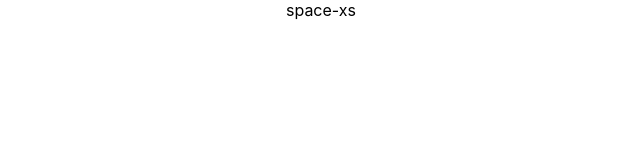
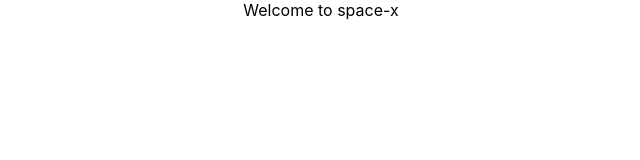
Before and after one commit to chandrasekharb4/space-x, a React (Create React App) app: page / in a window 1280 px wide. Shown: the top 160 px of the page, without its empty margins (319-959 px from the left). Built offline with nearby package versions, Linux system fonts and the light colour scheme.

Commit message:
changed text

```diff
--- a/src/App.js
+++ b/src/App.js
@@ -4,7 +4,7 @@ import './App.css';
 function App() {
   return (
     <div className="App">
-     space-xs
+     Welcome to space-x
     </div>
   );
 }
```
